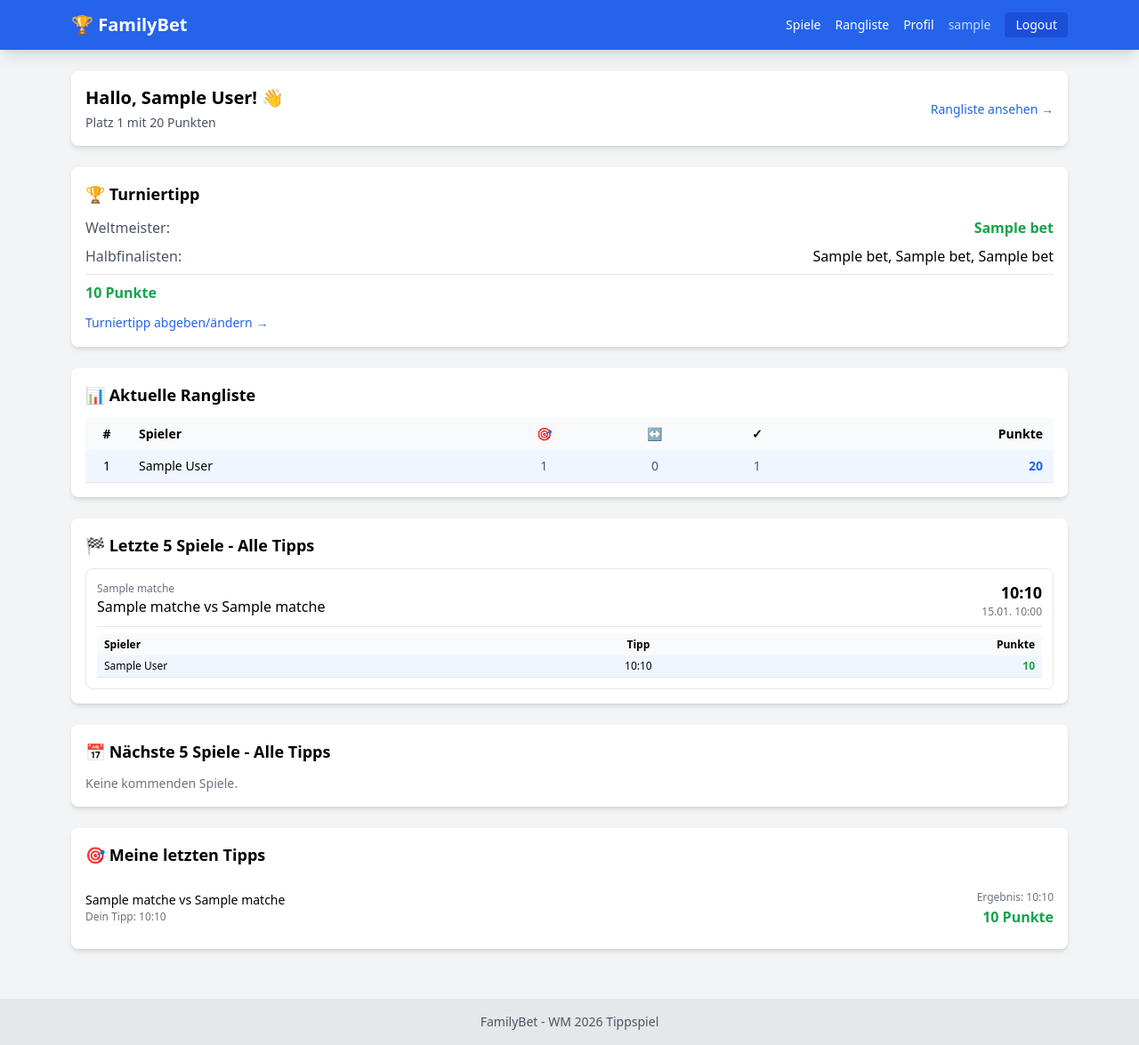
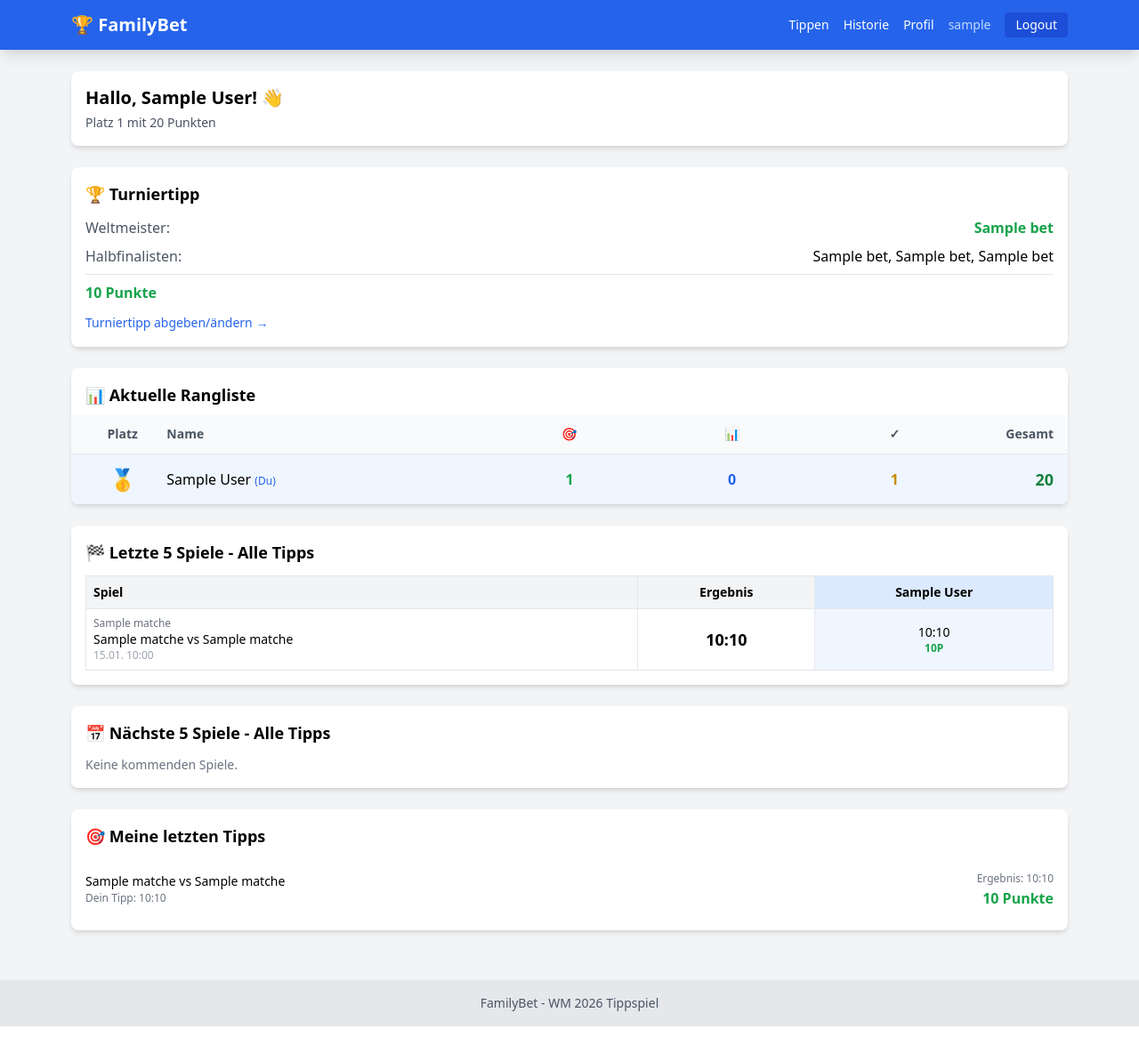
Before and after one commit to ccarpo/familybet, a Flask app: page /dashboard in a window 1280 px wide. Shown: the whole page at 89% size. After the commit the page ends 1154 px from the top, so only its background shows below. Run offline with Flask 3, Linux system fonts and the light colour scheme; the visitor is signed in with stand-in values (Sample User, id 1); tables that the repository leaves empty hold one stand-in row (values such as "Sample post"); some libraries are stand-ins or nearby versions.

Commit message:
ui changes.

```diff
--- a/app/routes/main.py
+++ b/app/routes/main.py
@@ -130,6 +130,35 @@ def match_detail(match_id):
                           user=user,
                           scoring_config=scoring_config)
 
+@main_bp.route('/history')
+def history():
+    """Show all finished matches with all bets - the complete betting history."""
+    user = get_current_user()
+    if not user:
+        return redirect(url_for('auth.login'))
+
+    # Get all finished matches (not just last 5)
+    finished_matches = Match.query.filter_by(is_finished=True).order_by(Match.match_date.desc()).all()
+
+    # Get all visible users
+    all_users = User.query.filter_by(is_hidden_from_leaderboard=False).order_by(User.name).all()
+
+    # Get all bets for these matches
+    match_ids = [m.id for m in finished_matches]
+    all_bets_for_display = {}
+    if match_ids:
+        bets_query = Bet.query.filter(Bet.match_id.in_(match_ids)).join(User).all()
+        for bet in bets_query:
+            if bet.match_id not in all_bets_for_display:
+                all_bets_for_display[bet.match_id] = {}
+            all_bets_for_display[bet.match_id][bet.user_id] = bet
+
+    return render_template('history.html',
+                          user=user,
+                          matches=finished_matches,
+                          all_users=all_users,
+                          all_bets=all_bets_for_display)
+
 @main_bp.route('/leaderboard')
 def leaderboard():
     user = get_current_user()
--- a/app/templates/base.html
+++ b/app/templates/base.html
@@ -21,8 +21,8 @@
 
                 {% if session.user_id %}
                 <div class="flex items-center space-x-4">
-                    <a href="{{ url_for('main.matches') }}" class="hover:text-blue-200 text-sm">Spiele</a>
-                    <a href="{{ url_for('main.leaderboard') }}" class="hover:text-blue-200 text-sm">Rangliste</a>
+                    <a href="{{ url_for('main.matches') }}" class="hover:text-blue-200 text-sm">Tippen</a>
+                    <a href="{{ url_for('main.history') }}" class="hover:text-blue-200 text-sm">Historie</a>
                     <a href="{{ url_for('main.profile') }}" class="hover:text-blue-200 text-sm">Profil</a>
                     {% if session.is_admin %}
                     <a href="{{ url_for('admin.index') }}" class="hover:text-yellow-200 text-sm text-yellow-300">Admin</a>
--- a/app/templates/dashboard.html
+++ b/app/templates/dashboard.html
@@ -14,11 +14,6 @@
                     Platz {{ my_rank.rank }} mit {{ my_rank.total_points }} Punkten
                 </p>
                 {% endif %}
-            </div>
-            <div class="text-right">
-                <a href="{{ url_for('main.leaderboard') }}" class="text-blue-600 text-sm hover:underline">
-                    Rangliste ansehen →
-                </a>
             </div>
         </div>
     </div>
@@ -56,154 +51,161 @@
     </div>
 
     <!-- Current Ranking -->
+    <div class="bg-white rounded-lg shadow-md overflow-hidden">
+        <h2 class="text-lg font-bold p-4 pb-2">📊 Aktuelle Rangliste</h2>
+        {% if leaderboard %}
+        <!-- Header Row -->
+        <div class="bg-gray-50 border-b px-4 py-3 grid grid-cols-12 gap-2 text-sm font-semibold text-gray-600">
+            <div class="col-span-1 text-center">Platz</div>
+            <div class="col-span-4">Name</div>
+            <div class="col-span-2 text-center">🎯</div>
+            <div class="col-span-2 text-center">📊</div>
+            <div class="col-span-2 text-center">✓</div>
+            <div class="col-span-1 text-right">Gesamt</div>
+        </div>
+
+        <!-- Data Rows -->
+        {% for entry in leaderboard %}
+        <div class="border-b last:border-0 px-4 py-3 grid grid-cols-12 gap-2 items-center {% if entry.user.id == user.id %}bg-blue-50{% endif %}">
+            <div class="col-span-1 text-center">
+                {% if entry.rank == 1 %}
+                <span class="text-2xl">🥇</span>
+                {% elif entry.rank == 2 %}
+                <span class="text-2xl">🥈</span>
+                {% elif entry.rank == 3 %}
+                <span class="text-2xl">🥉</span>
+                {% else %}
+                <span class="text-gray-500">{{ entry.rank }}</span>
+                {% endif %}
+            </div>
+            <div class="col-span-4 font-medium">
+                {{ entry.user.name }}
+                {% if entry.user.id == user.id %}
+                <span class="text-xs text-blue-600">(Du)</span>
+                {% endif %}
+            </div>
+            <div class="col-span-2 text-center text-green-600 font-semibold">
+                {{ entry.exact_predictions }}
+            </div>
+            <div class="col-span-2 text-center text-blue-600 font-semibold">
+                {{ entry.correct_diffs }}
+            </div>
+            <div class="col-span-2 text-center text-yellow-600 font-semibold">
+                {{ entry.correct_winners }}
+            </div>
+            <div class="col-span-1 text-right font-bold text-lg {% if entry.total_points > 0 %}text-green-700{% else %}text-gray-400{% endif %}">
+                {{ entry.total_points }}
+            </div>
+        </div>
+        {% endfor %}
+        {% else %}
+        <p class="text-gray-500 text-sm p-4">Noch keine Spieler vorhanden.</p>
+        {% endif %}
+    </div>
+
+    <!-- Last 5 Games with All Bets - TRANSPOSED -->
     <div class="bg-white rounded-lg shadow-md p-4">
-        <h2 class="text-lg font-bold mb-3">📊 Aktuelle Rangliste</h2>
-        {% if leaderboard %}
+        <h2 class="text-lg font-bold mb-3">🏁 Letzte 5 Spiele - Alle Tipps</h2>
+        {% if last_matches %}
         <div class="overflow-x-auto">
-            <table class="w-full text-sm">
-                <thead class="bg-gray-50">
-                    <tr>
-                        <th class="text-center px-2 py-2 w-12">#</th>
-                        <th class="text-left px-3 py-2">Spieler</th>
-                        <th class="text-center px-2 py-2" title="Exakte Ergebnisse">🎯</th>
-                        <th class="text-center px-2 py-2" title="Richtige Differenzen">↔️</th>
-                        <th class="text-center px-2 py-2" title="Richtiger Sieger">✓</th>
-                        <th class="text-right px-3 py-2 font-bold">Punkte</th>
+            <table class="w-full text-sm border-collapse">
+                <thead>
+                    <tr class="bg-gray-100">
+                        <th class="text-left px-2 py-2 border">Spiel</th>
+                        <th class="text-center px-2 py-2 border">Ergebnis</th>
+                        {% for u in all_users %}
+                        <th class="text-center px-2 py-2 border {% if u.id == user.id %}bg-blue-100{% endif %}">
+                            {{ u.name }}
+                        </th>
+                        {% endfor %}
                     </tr>
                 </thead>
                 <tbody>
-                    {% for entry in leaderboard %}
-                    <tr class="border-b {% if entry.user.id == user.id %}bg-blue-50{% endif %}">
-                        <td class="text-center px-2 py-2 font-medium">{{ entry.rank }}</td>
-                        <td class="px-3 py-2">{{ entry.user.name }}</td>
-                        <td class="text-center px-2 py-2 text-gray-600">{{ entry.exact_predictions }}</td>
-                        <td class="text-center px-2 py-2 text-gray-600">{{ entry.correct_diffs }}</td>
-                        <td class="text-center px-2 py-2 text-gray-600">{{ entry.correct_winners }}</td>
-                        <td class="text-right px-3 py-2 font-bold text-blue-600">{{ entry.total_points }}</td>
+                    {% for match in last_matches %}
+                    <tr class="border-b hover:bg-gray-50">
+                        <!-- Spiel -->
+                        <td class="px-2 py-2 border">
+                            <div class="text-xs text-gray-500">{{ match.round_name }}</div>
+                            <div class="font-medium">{{ match.team1_name }} vs {{ match.team2_name }}</div>
+                            <div class="text-xs text-gray-400">{{ match.match_date.strftime('%d.%m. %H:%M') }}</div>
+                        </td>
+                        <!-- Ergebnis -->
+                        <td class="text-center px-2 py-2 border font-bold text-lg">
+                            {{ match.team1_score }}:{{ match.team2_score }}
+                        </td>
+                        <!-- Tipps & Punkte pro Spieler -->
+                        {% for u in all_users %}
+                        {% set bet = all_bets[match.id][u.id] if all_bets[match.id] and all_bets[match.id][u.id] else None %}
+                        <td class="text-center px-2 py-2 border {% if u.id == user.id %}bg-blue-50{% endif %}">
+                            {% if bet %}
+                                <div>{{ bet.team1_score_pred }}:{{ bet.team2_score_pred }}</div>
+                                <div class="text-xs font-semibold {% if bet.points_earned > 0 %}text-green-600{% else %}text-red-500{% endif %}">
+                                    {{ bet.points_earned }}P
+                                </div>
+                            {% else %}
+                                <span class="text-gray-300">-</span>
+                            {% endif %}
+                        </td>
+                        {% endfor %}
                     </tr>
                     {% endfor %}
                 </tbody>
             </table>
         </div>
         {% else %}
-        <p class="text-gray-500 text-sm">Noch keine Spieler vorhanden.</p>
+        <p class="text-gray-500 text-sm">Noch keine beendeten Spiele.</p>
         {% endif %}
     </div>
 
-    <!-- Last 5 Games with All Bets -->
+    <!-- Next 5 Games with All Bets - TRANSPOSED -->
     <div class="bg-white rounded-lg shadow-md p-4">
-        <h2 class="text-lg font-bold mb-3">🏁 Letzte 5 Spiele - Alle Tipps</h2>
-        {% if last_matches %}
-        <div class="space-y-4">
-            {% for match in last_matches %}
-            <div class="border rounded-lg p-3">
-                <!-- Match Header -->
-                <div class="flex items-center justify-between mb-2 pb-2 border-b">
-                    <div>
-                        <div class="text-xs text-gray-500">{{ match.round_name }}</div>
-                        <div class="font-medium">{{ match.team1_name }} vs {{ match.team2_name }}</div>
-                    </div>
-                    <div class="text-right">
-                        <div class="text-lg font-bold">{{ match.team1_score }}:{{ match.team2_score }}</div>
-                        <div class="text-xs text-gray-500">{{ match.match_date.strftime('%d.%m. %H:%M') }}</div>
-                    </div>
-                </div>
-                <!-- All Bets Table -->
+        <h2 class="text-lg font-bold mb-3">📅 Nächste 5 Spiele - Alle Tipps</h2>
+        {% if upcoming_matches %}
         <div class="overflow-x-auto">
-                    <table class="w-full text-xs">
+            <table class="w-full text-sm border-collapse">
                 <thead>
-                            <tr class="bg-gray-50">
-                                <th class="text-left px-2 py-1">Spieler</th>
-                                <th class="text-center px-2 py-1">Tipp</th>
-                                <th class="text-right px-2 py-1">Punkte</th>
+                    <tr class="bg-gray-100">
+                        <th class="text-left px-2 py-2 border">Spiel</th>
+                        <th class="text-center px-2 py-2 border">Datum</th>
+                        {% for u in all_users %}
+                        <th class="text-center px-2 py-2 border {% if u.id == user.id %}bg-blue-100{% endif %}">
+                            {{ u.name }}
+                        </th>
+                        {% endfor %}
                     </tr>
                 </thead>
                 <tbody>
+                    {% for match in upcoming_matches %}
+                    <tr class="border-b hover:bg-gray-50">
+                        <!-- Spiel -->
+                        <td class="px-2 py-2 border">
+                            <a href="{{ url_for('main.match_detail', match_id=match.id) }}" class="hover:underline">
+                                <div class="text-xs text-gray-500">{{ match.round_name }}</div>
+                                <div class="font-medium">{{ match.team1_name }} vs {{ match.team2_name }}</div>
+                            </a>
+                        </td>
+                        <!-- Datum -->
+                        <td class="text-center px-2 py-2 border whitespace-nowrap">
+                            <div>{{ match.match_date.strftime('%d.%m. %H:%M') }}</div>
+                            {% if match.has_started() %}
+                                <span class="text-xs text-red-500 font-bold">● LIVE</span>
+                            {% endif %}
+                        </td>
+                        <!-- Tipps pro Spieler -->
                         {% for u in all_users %}
                         {% set bet = all_bets[match.id][u.id] if all_bets[match.id] and all_bets[match.id][u.id] else None %}
-                            <tr class="border-b {% if u.id == user.id %}bg-blue-50{% endif %}">
-                                <td class="px-2 py-1">{{ u.name }}</td>
-                                <td class="text-center px-2 py-1">
+                        <td class="text-center px-2 py-2 border {% if u.id == user.id %}bg-blue-50{% endif %}">
                             {% if bet %}
-                                        {{ bet.team1_score_pred }}:{{ bet.team2_score_pred }}
+                                <span class="font-medium">{{ bet.team1_score_pred }}:{{ bet.team2_score_pred }}</span>
                             {% else %}
-                                        <span class="text-gray-400">-</span>
+                                <span class="text-gray-300">-</span>
                             {% endif %}
                         </td>
-                                <td class="text-right px-2 py-1 font-semibold {% if bet and bet.points_earned > 0 %}text-green-600{% elif bet %}text-red-500{% endif %}">
-                                    {% if bet %}{{ bet.points_earned }}{% else %}-{% endif %}
-                                </td>
+                        {% endfor %}
                     </tr>
                     {% endfor %}
                 </tbody>
             </table>
-                </div>
-            </div>
-            {% endfor %}
-        </div>
-        {% else %}
-        <p class="text-gray-500 text-sm">Noch keine beendeten Spiele.</p>
-        {% endif %}
-    </div>
-
-    <!-- Next 5 Games with All Bets -->
-    <div class="bg-white rounded-lg shadow-md p-4">
-        <h2 class="text-lg font-bold mb-3">📅 Nächste 5 Spiele - Alle Tipps</h2>
-        {% if upcoming_matches %}
-        <div class="space-y-4">
-            {% for match in upcoming_matches %}
-            <div class="border rounded-lg p-3">
-                <!-- Match Header -->
-                <a href="{{ url_for('main.match_detail', match_id=match.id) }}" class="block hover:bg-gray-50">
-                    <div class="flex items-center justify-between mb-2 pb-2 border-b">
-                        <div>
-                            <div class="text-xs text-gray-500">{{ match.round_name }}</div>
-                            <div class="font-medium">{{ match.team1_name }} vs {{ match.team2_name }}</div>
-                        </div>
-                        <div class="text-right">
-                            <div class="text-xs text-gray-500">{{ match.match_date.strftime('%d.%m. %H:%M') }}</div>
-                            {% if match.has_started() %}
-                                <span class="text-xs text-red-500">Live</span>
-                            {% endif %}
-                        </div>
-                    </div>
-                </a>
-                <!-- All Bets Table -->
-                <div class="overflow-x-auto">
-                    <table class="w-full text-xs">
-                        <thead>
-                            <tr class="bg-gray-50">
-                                <th class="text-left px-2 py-1">Spieler</th>
-                                <th class="text-center px-2 py-1">Tipp</th>
-                                <th class="text-right px-2 py-1">Status</th>
-                            </tr>
-                        </thead>
-                        <tbody>
-                            {% for u in all_users %}
-                            {% set bet = all_bets[match.id][u.id] if all_bets[match.id] and all_bets[match.id][u.id] else None %}
-                            <tr class="border-b {% if u.id == user.id %}bg-blue-50{% endif %}">
-                                <td class="px-2 py-1">{{ u.name }}</td>
-                                <td class="text-center px-2 py-1">
-                                    {% if bet %}
-                                        {{ bet.team1_score_pred }}:{{ bet.team2_score_pred }}
-                                    {% else %}
-                                        <span class="text-gray-400">-</span>
-                                    {% endif %}
-                                </td>
-                                <td class="text-right px-2 py-1">
-                                    {% if bet %}
-                                        <span class="text-green-600">✓ Getippt</span>
-                                    {% else %}
-                                        <span class="text-gray-400">Kein Tipp</span>
-                                    {% endif %}
-                                </td>
-                            </tr>
-                            {% endfor %}
-                        </tbody>
-                    </table>
-                </div>
-            </div>
-            {% endfor %}
         </div>
         {% else %}
         <p class="text-gray-500 text-sm">Keine kommenden Spiele.</p>
```
Also changed, not shown: app/services/migrations.py (+10 -10 lines), app/templates/history.html (added, +66 -0 lines). Lines whose indentation alone changed are shown as unchanged.
